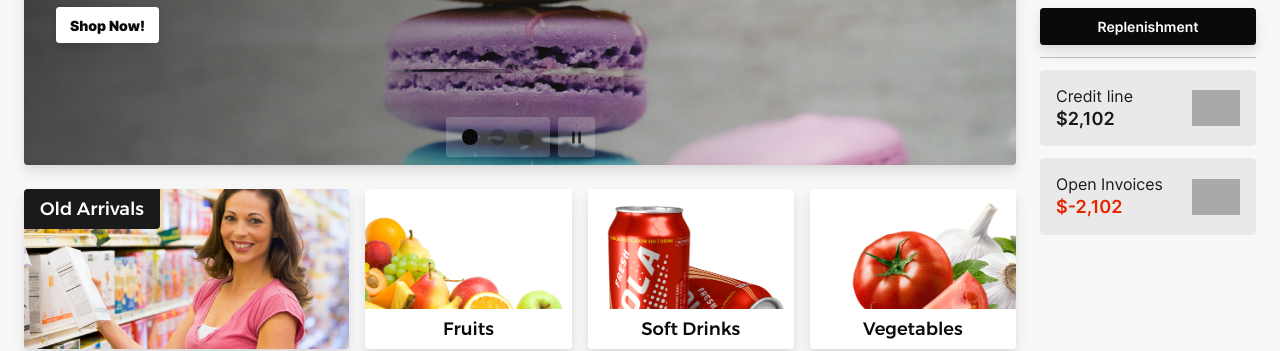
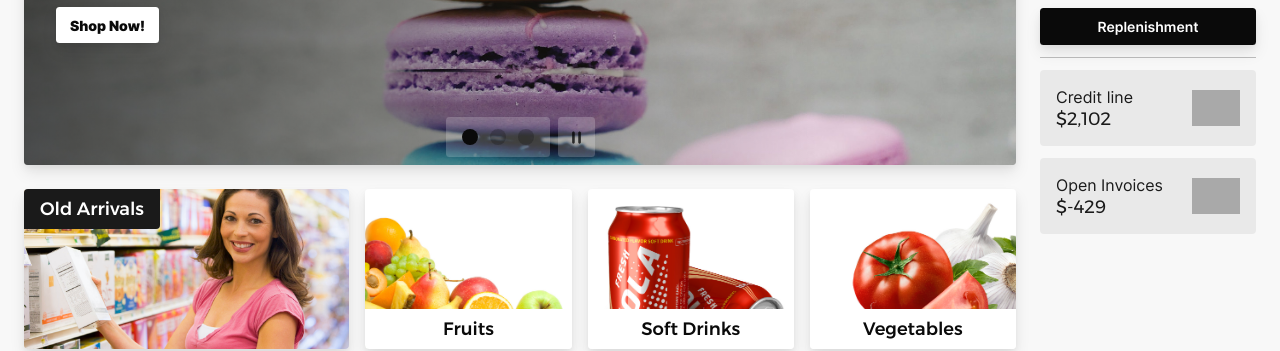
Before and after one commit to YonatanKof/pepp-homapage-central, a Vue app: page /food-demo in a window 1280 px wide. Shown: the part 355-706 px from the top of the page. Built offline with nearby package versions, Linux system fonts and the light colour scheme; grey boxes are pictures that could not be loaded.

Commit message:
Better ovarlay and new infocard componenet

```diff
--- /dev/null
+++ b/src/components/InfoCard.vue
@@ -0,0 +1,45 @@
+<template>
+	<div class="info-card">
+		<div class="info-card__body">
+			<p>{{ InfoCardKey }}</p>
+			<h4 id="credit-line" class="body-sm f-weight-bold">{{ InfoCardValue }}</h4>
+		</div>
+		<img class="info-card__image" :src="InfoCardImage" />
+	</div>
+</template>
+
+<script>
+export default {
+	name: "InfoCard",
+	props: ["InfoCardKey", "InfoCardValue", "InfoCardImage"],
+};
+</script>
+
+<style lang="scss">
+.info-card {
+	display: flex;
+	flex-direction: row;
+	justify-content: space-between;
+	background-color: rgba(0, 0, 0, 0.06);
+	color: $color-primary;
+	border-radius: $border-radius;
+	padding: 1rem;
+	align-items: center;
+	&__body {
+		display: flex;
+		gap: 0.125rem;
+		flex-direction: column;
+	}
+	&__image {
+		color: black;
+		padding-top: 4px;
+		padding-right: 0px;
+		padding-bottom: 4px;
+		width: 48px;
+		opacity: 85%;
+	}
+	#balance-line {
+		color: rgb(230, 38, 0);
+	}
+}
+</style>
--- a/src/components/demo-food/Sidebar.vue
+++ b/src/components/demo-food/Sidebar.vue
@@ -1,8 +1,7 @@
 <template>
 	<aside id="sidebar">
 		<div id="response-menu" class="response-menu">
-			<!-- <button onclick="customHomepage.openCloseMenu();" class="button-regular" id="btn">Open My Lists</button> -->
-			<button @click="showSidebar = !showSidebar" class="button-regular" id="btn">Open My Lists</button>
+			<button @click="showSidebar = !showSidebar" class="button-regular" id="btn">My Lists</button>
 		</div>
 		<div id="sidebar-sm" :class="compClasses" class="sidebar-sm sidebar-menu">
 			<div class="baselist">
@@ -40,22 +39,16 @@
 			<button class="button-strong" onclick="customHomepage.createNewReplenishment()">Replenishment</button>
 
 			<hr />
-
-			<div class="card">
-				<div>
-					<p>Credit line</p>
-					<p id="credit-line" class="bigger">$2,102</p>
-				</div>
-				<img src="https://storage.pepperi.com/PreSales/NewFoodDemoImg/credit.svg" />
-			</div>
-
-			<div class="card" onclick="customHomepage.createNewActivityAging()">
-				<div>
-					<p>Open Invoices</p>
-					<p id="balance-line" class="bigger">$-2,102</p>
-				</div>
-				<img src="https://storage.pepperi.com/PreSales/NewFoodDemoImg/invoice.svg" />
-			</div>
+			<InfoCard
+				InfoCardKey="Credit line"
+				InfoCardValue="$2,102"
+				InfoCardImage="https://storage.pepperi.com/PreSales/NewFoodDemoImg/credit.svg"
+			/>
+			<InfoCard
+				InfoCardKey="Open Invoices"
+				InfoCardValue="$-429"
+				InfoCardImage="https://storage.pepperi.com/PreSales/NewFoodDemoImg/invoice.svg"
+			/>
 			<div id="overSide"></div>
 		</div>
 	</aside>
@@ -63,10 +56,12 @@
 
 <script>
 import Option from "./Option.vue";
+import InfoCard from "../InfoCard.vue";
 
 export default {
 	components: {
 		Option,
+		InfoCard,
 	},
 	data() {
 		return {
@@ -82,6 +77,7 @@ export default {
 	},
 };
 </script>
+
 <style lang="scss">
 .sidebar-menu {
 	display: flex;
@@ -97,37 +93,6 @@ export default {
 	display: none;
 }
 
-.card {
-	display: flex;
-	flex-direction: row;
-	justify-content: space-between;
-	background-color: rgba(0, 0, 0, 0.06);
-	color: $color-primary;
-	border-radius: $border-radius;
-	padding: 1rem;
-	align-items: center;
-	div {
-		display: flex;
-		gap: 0.125rem;
-		flex-direction: column;
-	}
-	.bigger {
-		opacity: 1;
-		font-weight: 600;
-		font-size: var(--font-size-03);
-	}
-	img {
-		color: black;
-		padding-top: 4px;
-		padding-right: 0px;
-		padding-bottom: 4px;
-		width: 48px;
-		opacity: 85%;
-	}
-	#balance-line {
-		color: rgb(230, 38, 0);
-	}
-}
 .baselist {
 	display: flex;
 	flex-direction: column;
@@ -164,7 +129,7 @@ export default {
 
 	.sidebar-sm {
 		display: none;
-		padding: 0 48px 64px 48px;
+		padding: 0 1.5rem 2rem 1.5rem;
 		height: max-content;
 		box-shadow: $shadow-box;
 		position: relative;
@@ -180,39 +145,27 @@ export default {
 		position: relative;
 		z-index: 500;
 		button {
-			min-width: 50%;
+			width: 100%;
+			max-width: 24rem;
 			margin: 0.75rem;
 		}
 	}
 	.baselist {
-		padding-top: 24px;
+		padding-top: 1.5rem;
 		margin-top: 0px;
 	}
 
-	.balance {
-		margin-bottom: 48px;
-	}
-
 	#overSide {
-		position: absolute;
-		background-color: rgba(0, 0, 0, 0.5);
-		width: 100vw;
-		height: 100vh;
 		display: block;
-		left: 0;
+		position: fixed;
+		inset: 0px;
+		top: calc(var(--main-links-height) + var(--header-height));
+		background-color: $color-system-2-dimmed;
 		z-index: -100;
 	}
-	#add {
-		width: 32px;
-		height: 32px;
-	}
 }
-@media screen and (max-width: $screen-sm) {
-	#sidebar-sm {
-		padding: 0 32px 48px 32px;
-	}
-}
-.showSidebar{
+
+.showSidebar {
 	display: flex;
 }
 </style>
```
